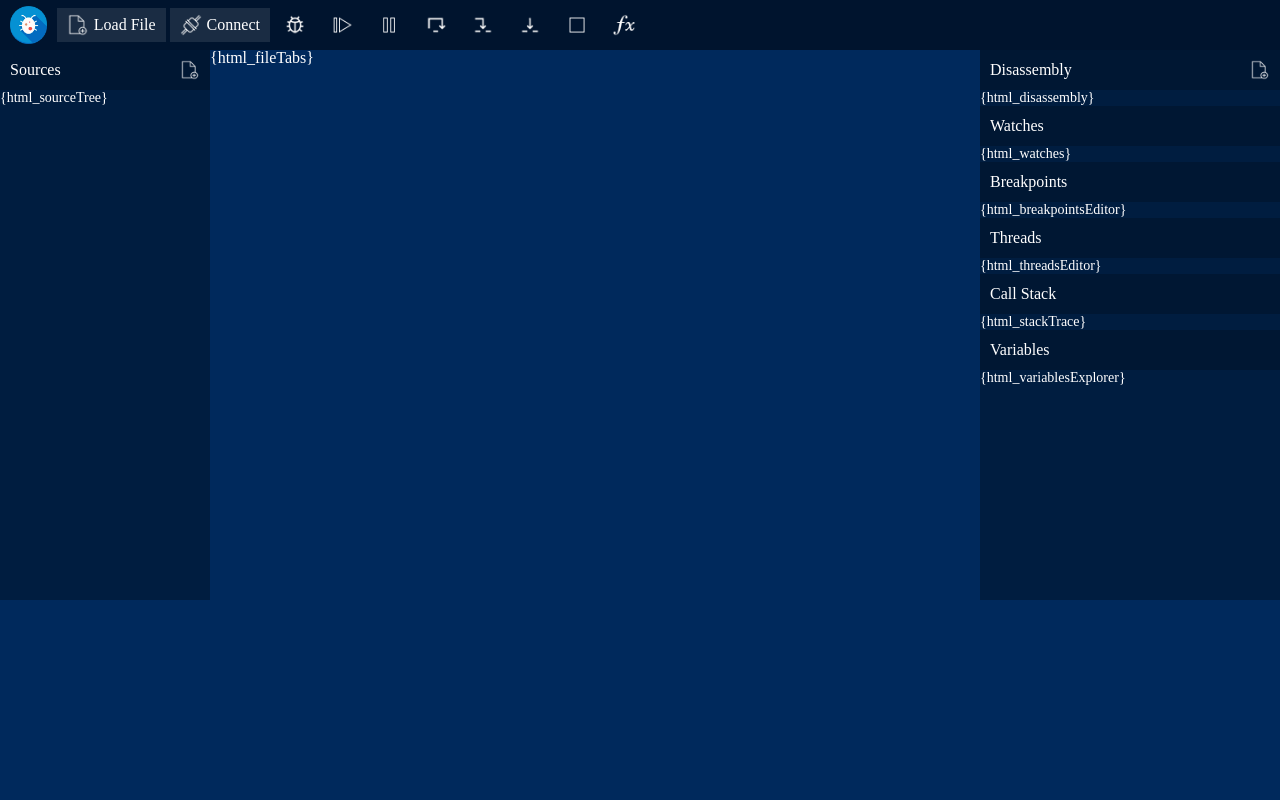
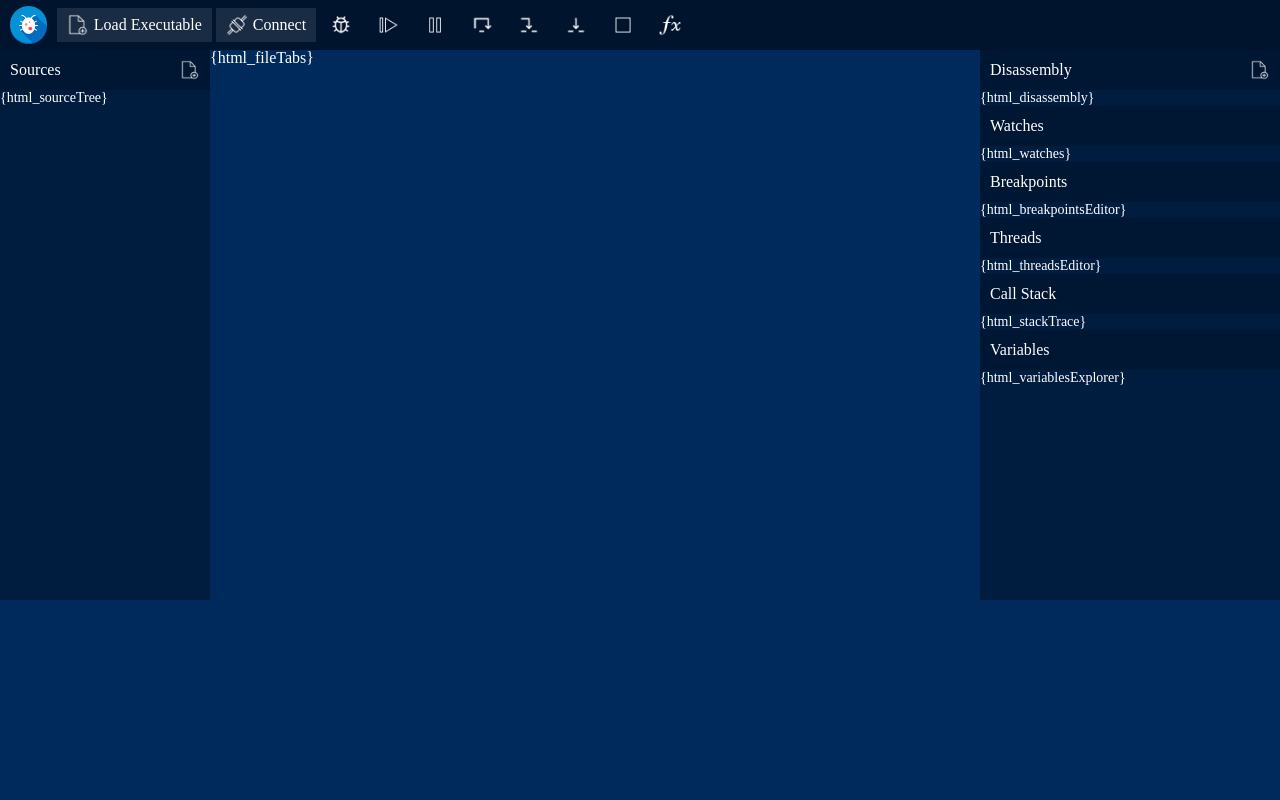
Before and after one commit to rohanrhu/gdb-frontend, a Python web app: template frontend/templates/modules/main/main.html in a window 1280 px wide. Run offline with Jinja, Linux system fonts and the light colour scheme; the template is opened without the code that fills it, so the values that code supplies are empty; some web fonts are replaced.

Commit message:
Rename "Load File" button to "Load Executable" #16

```diff
--- a/frontend/templates/modules/main/main.html
+++ b/frontend/templates/modules/main/main.html
@@ -95,7 +95,7 @@
                         <div class="GDBFrontend_load">
                             <div class="GDBFrontend_load_loadBtn button1">
                                 <img class="GDBFrontend_runtimeControls_btn_img" src="/images/debug/add-file.png" alt="" draggable="false" />
-                                Load File
+                                Load Executable
                             </div>
                             <div class="GDBFrontend_load_connectBtn">
                                 <div class="GDBFrontend_load_connectBtn_box button1">
```
